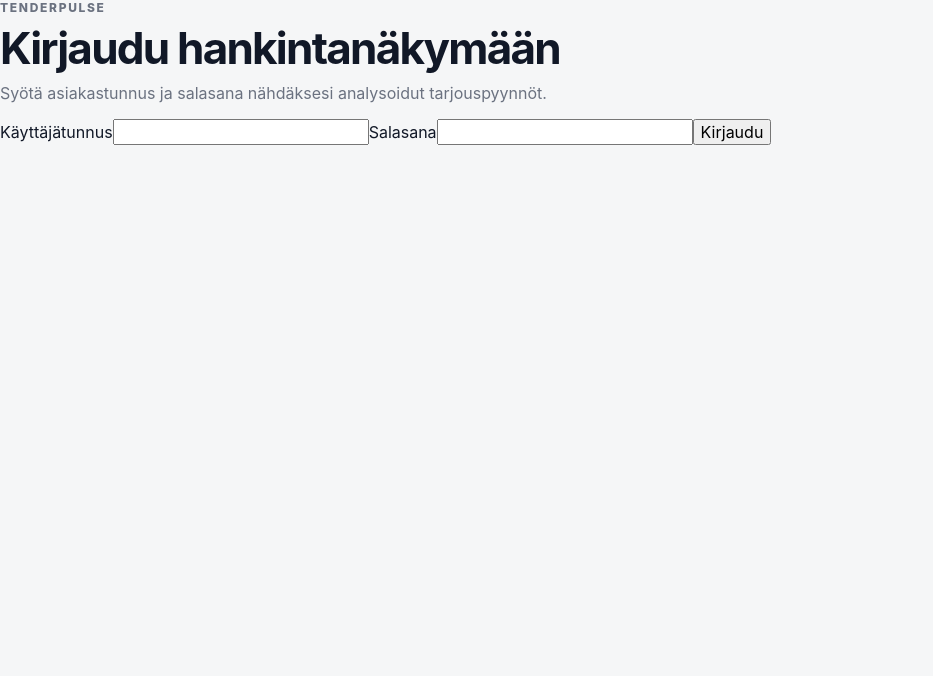
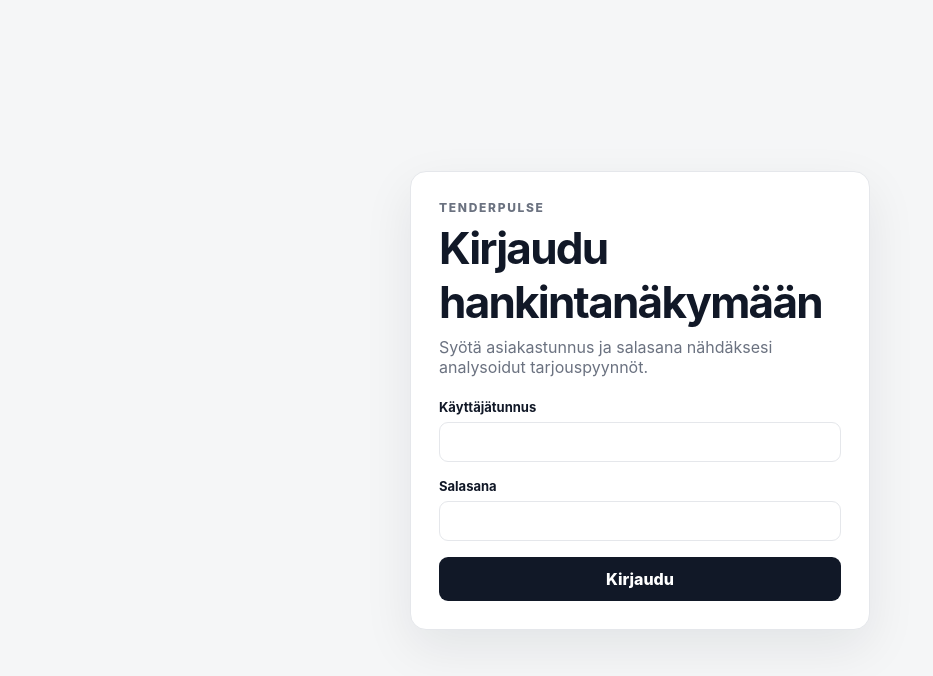
Before and after one commit to Jambovisuaalit/pulseplay, a Next.js app: page /login in a window 1280 px wide. Shown: the top 676 px of the page, without its empty margins (0-933 px from the left). Built offline with nearby package versions, Linux system fonts and the light colour scheme.

Commit message:
TenderPulse: style login and single-tender decision view

```diff
--- a/app/globals.css
+++ b/app/globals.css
@@ -251,3 +251,218 @@ tbody tr:last-child td { border-bottom: 0; }
   .filters { position: static; }
   .detailGrid { grid-template-columns: 1fr; }
 }
+
+
+.headerButton {
+  width: auto;
+  min-width: 120px;
+}
+
+.primaryButton {
+  width: 100%;
+  border: 0;
+  border-radius: 9px;
+  padding: 12px 14px;
+  background: var(--dark);
+  color: #fff;
+  font-weight: 800;
+  cursor: pointer;
+}
+
+.loginShell {
+  min-height: 100vh;
+  display: grid;
+  place-items: center;
+  padding: 24px;
+}
+
+.loginCard {
+  width: min(460px, 100%);
+  background: var(--panel);
+  border: 1px solid var(--border);
+  border-radius: 16px;
+  padding: 28px;
+  box-shadow: 0 18px 50px rgba(17, 24, 39, 0.08);
+}
+
+.loginForm {
+  display: grid;
+  gap: 16px;
+  margin-top: 22px;
+}
+
+.loginForm label {
+  display: grid;
+  gap: 7px;
+  font-size: 13px;
+  font-weight: 700;
+}
+
+.loginForm input {
+  width: 100%;
+  border: 1px solid var(--border);
+  border-radius: 9px;
+  padding: 11px 12px;
+  background: #fff;
+}
+
+.tenderShell {
+  width: min(1180px, calc(100% - 32px));
+}
+
+.tenderTopbar {
+  display: flex;
+  justify-content: space-between;
+  align-items: center;
+  gap: 20px;
+  margin-bottom: 22px;
+}
+
+.backLink {
+  color: var(--text);
+  font-weight: 800;
+  text-decoration: none;
+}
+
+.tenderHero {
+  display: flex;
+  justify-content: space-between;
+  align-items: flex-start;
+  gap: 24px;
+  padding: 26px;
+  margin-bottom: 16px;
+  background: var(--panel);
+  border: 1px solid var(--border);
+  border-radius: 16px;
+}
+
+.tenderHero h1 {
+  max-width: 850px;
+  font-size: clamp(26px, 4vw, 42px);
+}
+
+.decisionHero {
+  flex: 0 0 auto;
+  padding: 10px 14px;
+  border-radius: 999px;
+  background: #f3f4f6;
+  color: #374151;
+  font-weight: 900;
+  letter-spacing: .03em;
+}
+
+.decisionGo {
+  background: var(--green-bg);
+  color: var(--green-text);
+}
+
+.decisionNo {
+  background: var(--red-bg);
+  color: var(--red-text);
+}
+
+.tenderFacts {
+  display: grid;
+  grid-template-columns: repeat(4, minmax(0, 1fr));
+  gap: 12px;
+  margin-bottom: 16px;
+}
+
+.factCard,
+.singlePanel,
+.decisionPanel {
+  background: var(--panel);
+  border: 1px solid var(--border);
+  border-radius: 14px;
+}
+
+.factCard {
+  padding: 16px;
+}
+
+.factCard span {
+  display: block;
+  margin-bottom: 7px;
+  color: var(--muted);
+  font-size: 12px;
+}
+
+.factCard strong {
+  font-size: 15px;
+  line-height: 1.35;
+}
+
+.decisionPanel,
+.singlePanel {
+  padding: 22px;
+  margin-bottom: 16px;
+}
+
+.decisionPanel h2 {
+  font-size: 28px;
+}
+
+.leadText {
+  margin-bottom: 0;
+  font-size: 17px;
+  line-height: 1.65;
+}
+
+.tenderColumns {
+  align-items: start;
+  margin: 0 0 16px;
+}
+
+.evidenceBox {
+  margin-top: 16px;
+  padding-top: 16px;
+  border-top: 1px solid var(--border);
+  color: var(--muted);
+  font-size: 13px;
+  line-height: 1.55;
+}
+
+.evidenceBox strong {
+  display: block;
+  margin-bottom: 5px;
+  color: var(--text);
+}
+
+.evidenceBox p {
+  margin-bottom: 0;
+}
+
+.revenueRow {
+  margin-bottom: 14px;
+}
+
+.revenueValue {
+  font-size: 30px;
+  letter-spacing: -0.03em;
+}
+
+@media (max-width: 900px) {
+  .tenderHero,
+  .tenderTopbar {
+    align-items: flex-start;
+  }
+
+  .tenderFacts {
+    grid-template-columns: 1fr 1fr;
+  }
+
+  .tenderHero {
+    flex-direction: column;
+  }
+}
+
+@media (max-width: 560px) {
+  .tenderFacts {
+    grid-template-columns: 1fr;
+  }
+
+  .header {
+    align-items: flex-start;
+    flex-direction: column;
+  }
+}
```
